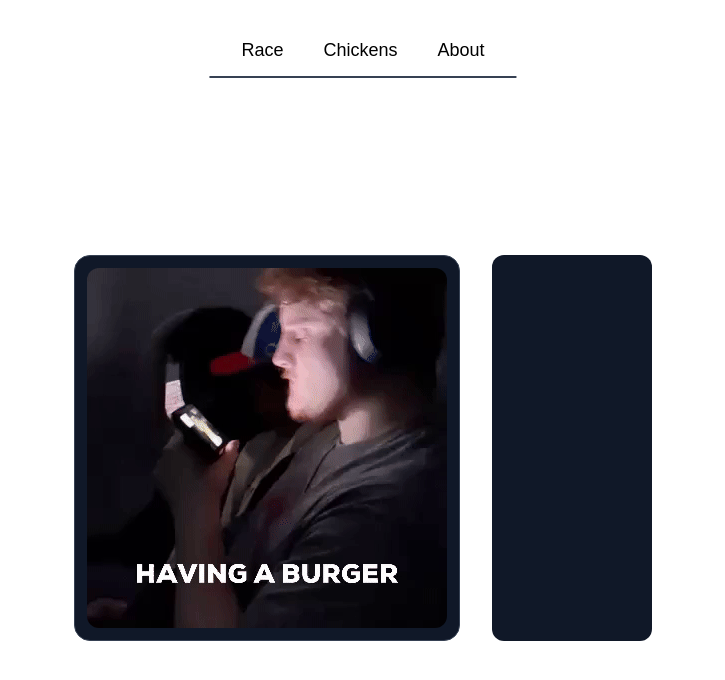
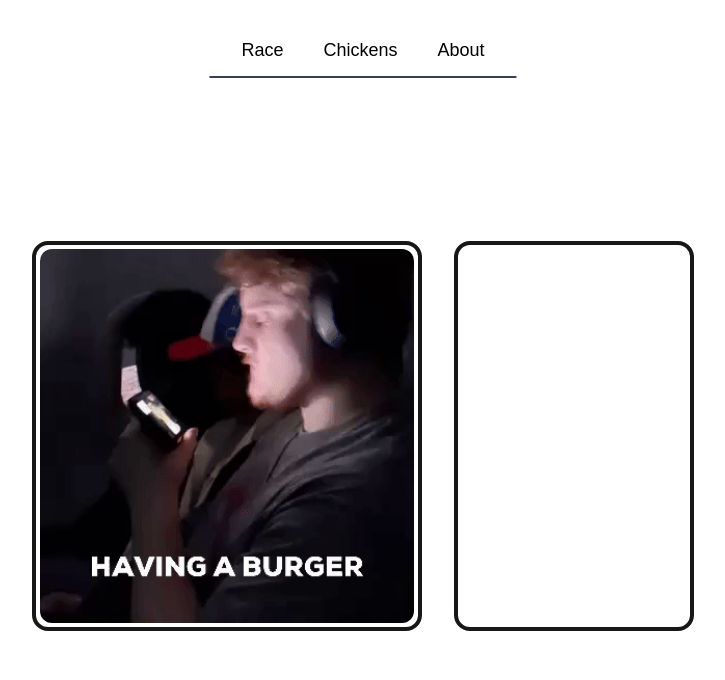
Before and after one commit to cartersw/neural-chickens, a Next.js app in the folder web/: page /chickens in a window 1280 px wide. Shown: the top 680 px of the page, without its empty margins (277-1002 px from the left). Built offline with nearby package versions, Linux system fonts and the light colour scheme.

Commit message:
change colors and formatting chickens page

```diff
--- a/web/src/app/chickens/page.tsx
+++ b/web/src/app/chickens/page.tsx
@@ -2,18 +2,16 @@ import React from 'react'
 
 const page = () => {
     return(
-        <main className="min-h-screen flex items-center justify-center pt-24">
-            <div className="flex gap-8 p-5">
-                <div className="rounded-2xl border border-gray-700 bg-gray-900 p-3">
+        <main className="min-h-screen flex items-center justify-center pt-18">
+            <div className="flex justify-center gap-8 w-[90%] p-5">
+                <div className="w-[35%] rounded-2xl border-4 border-olive-900 bg-olive-700 p-1">
                     <img src="/burger.gif"
                     alt="guy eating burger"
                     className="w-full h-auto rounded-xl"
                     />
                 </div>
-                <div className="w-40 bg-gray-900 rounded-xl">
+                <div className="w-60 rounded-2xl flex flex-col items-center justify-evenly border-4 border-olive-900 bg-olive-700">
                     <div className=""></div>
-
-
                 </div>
             </div>
         </main>
```
